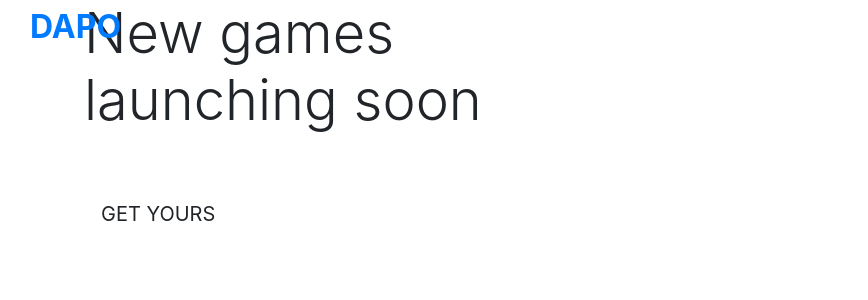
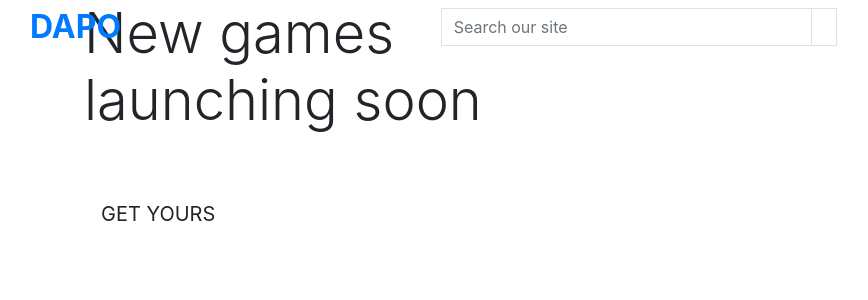
Before and after one commit to Marijoke/MSP4-Dapo, a Django app: page / in a window 1280 px wide. Shown: the top 300 px of the page, without its empty margins (1-869 px from the left). Run offline with Django 3.2, Linux system fonts and the light colour scheme; some libraries are stand-ins or nearby versions.

Commit message:
included search in header using bootstrap forms

```diff
--- a/templates/base.html
+++ b/templates/base.html
@@ -39,7 +39,20 @@
                   <h2 class="logo-font text-black my-0"><strong>DAPO</strong></h2>
               </a>
           </div>
-
+          <div class="col-12 col-lg-4 my-auto py-1 py-lg-0">
+            <form method="GET" action="">
+                <div class="input-group w-100">
+                    <input class="form-control border border-black rounded-0" type="text" name="q" placeholder="Search our site">
+                    <div class="input-group-append">
+                        <button class="form-control btn btn-black border border-black rounded-0" type="submit">
+                            <span class="icon">
+                                <i class="fas fa-search"></i>
+                            </span>
+                        </button>
+                    </div>
+                </div>
+            </form>
+        </div>
     </header>
     {% if messages %}
         <div class="message-container">
```
